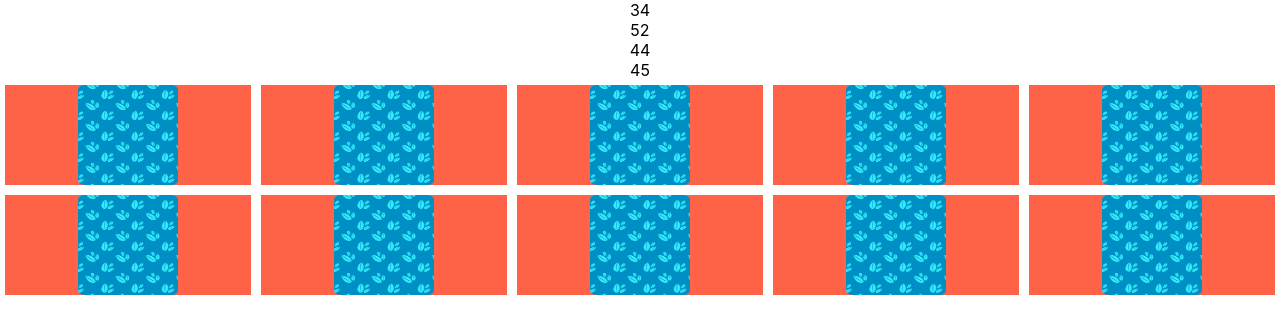
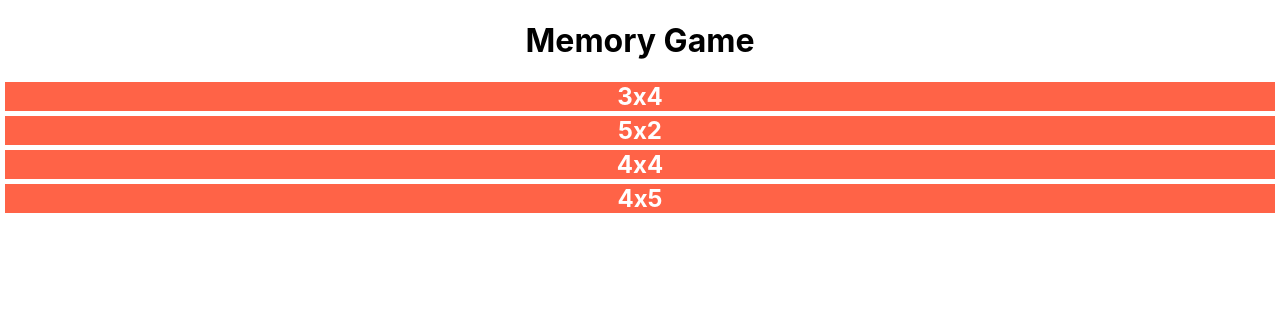
Before and after one commit to adg29/card-memory-game, a React (Create React App) app: page / in a window 1280 px wide. Shown: the top 334 px of the page. Built offline with nearby package versions, Linux system fonts and the light colour scheme.

Commit message:
viewOption state and logic to render lobby or board component

```diff
--- a/src/App.js
+++ b/src/App.js
@@ -17,7 +17,7 @@ function App() {
     SUMMARY: 'summary'
   }
 
-  const [view, setView] = useState()
+  const [viewOption, setViewOption] = useState(GAME_VIEWS.OPTIONS)
   const [gridSize, setGridSize] = useState(GRID_SIZES[1])
   const [flipped, setFlipped] = useState([])
   const [cards, setCards] = useState([])
@@ -62,7 +62,7 @@ function App() {
         setMatched([...matched, flipped[0], id])
         resetFlipped()
       } else {
-        setTimeout(resetFlipped, 2000)
+        setTimeout(resetFlipped, 1000)
       }
     }
   }
@@ -80,13 +80,21 @@ function App() {
     return matchCondition
   }
 
-
-  return (
-    <div className="App">
+  const renderGame = (view) => {
+    let toRender
+    switch (view) {
+      case GAME_VIEWS.OPTIONS:
+        toRender = (
           <Options
             GRID_SIZES={GRID_SIZES}
             setGridSize={setGridSize}
+            GAME_VIEWS={GAME_VIEWS}
+            setViewOption={setViewOption}
           />
+        )
+        break
+      case GAME_VIEWS.PLAYING:
+        toRender = (
           <Board
             cards={cards}
             flipped={flipped}
@@ -95,6 +103,25 @@ function App() {
             disabled={disabled}
             matched={matched}
           />
+        )
+        break
+      case GAME_VIEWS.SUMMARY:
+      default:
+        toRender = (
+          <Options
+            GRID_SIZES={GRID_SIZES}
+            setGridSize={setGridSize}
+          />
+        )
+        break
+    }
+
+    return toRender
+  }
+
+  return (
+    <div className="App">
+      {renderGame(viewOption)}
     </div>
   );
 }
--- a/src/components/board/index.jsx
+++ b/src/components/board/index.jsx
@@ -24,8 +24,8 @@ function Board({
                           width={100}
                           height={100}
                           front={`/img/memory${cards[cols * y + x].name}CardFront@2x.png`}
+                          handleClick={() => handleClick(cards[cols * y + x].id)}
                           flipped={flipped.includes(cards[cols * y + x].id)}
-                          handleClick={() => handleClick(cards[cols * y + x].id)}
                           disabled={disabled || matched.includes(cards[cols * y + x].id)}
                           matched={matched.includes(cards[cols * y + x].id)}
                         />
--- a/src/components/options/index.jsx
+++ b/src/components/options/index.jsx
@@ -1,19 +1,29 @@
 import React from 'react'
 // import { useState, useEffect } from 'react'
 
-function Options({ GRID_SIZES, setGridSize }) {
+function Options({ GRID_SIZES, setGridSize, GAME_VIEWS, setViewOption }) {
     return (
+        <>
+        <h1>
+            Memory Game
+        </h1>
         <div
             className={`options `}
         >
             {GRID_SIZES.map(size =>
                 <div
-                    onClick={() => setGridSize(size)}
+                    key={size.join('x')}
+                    className={`flex-item`}
+                    onClick={() => {
+                        setViewOption(GAME_VIEWS.PLAYING)
+                        setGridSize(size)
+                    }}
                 >
-                    {size}
+                    {size.join('x')}
                 </div>
             )}
         </div>
+        </>
     )
 }
 
```
Lines whose indentation alone changed are shown as unchanged.
